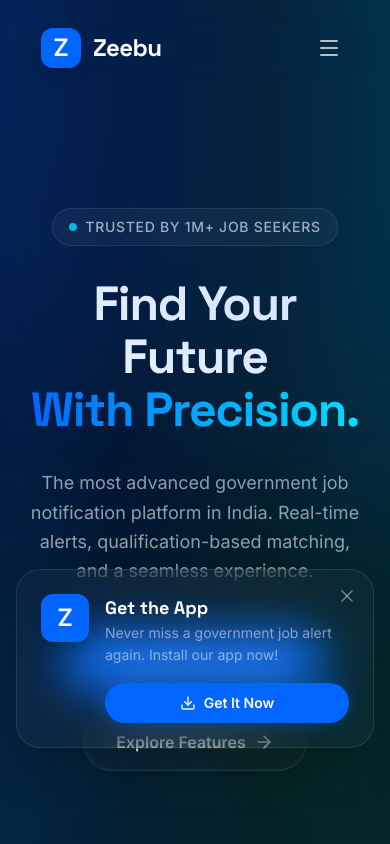
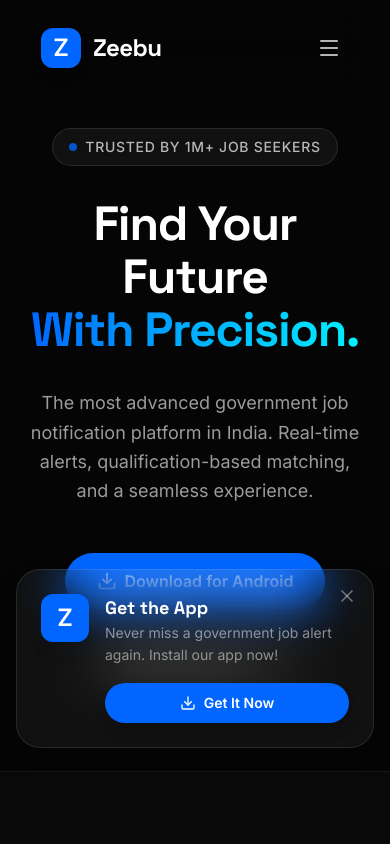
Before and after one commit to namoshiva01/Zeebu-job-finder, a React (Vite) app: page / in a window 390 px wide. Shown: the top 844 px of the page. Built offline with nearby package versions, Linux system fonts and the light colour scheme.

Commit message:
feat: Improve UI styling and layout
Refactors CSS to use cleaner Tailwind classes and removes redundant background gradients. Updates the hero section layout for better presentation and introduces a new background mesh element.

```diff
--- a/src/index.css
+++ b/src/index.css
@@ -16,42 +16,36 @@
   body {
     @apply font-sans bg-[#050505] text-white selection:bg-primary selection:text-white;
     -webkit-font-smoothing: antialiased;
-    background-image:
-      radial-gradient(at 0% 0%, rgba(0, 102, 255, 0.25) 0px, transparent 50%),
-      radial-gradient(at 100% 0%, rgba(0, 240, 255, 0.15) 0px, transparent 50%),
-      radial-gradient(at 50% 50%, rgba(0, 102, 255, 0.1) 0px, transparent 50%);
-    background-attachment: scroll;
   }
 }
 
 @layer components {
   .btn-primary {
-    @apply bg-primary text-white px-8 py-4 rounded-full font-bold hover:scale-105 active:scale-95 transition-all flex items-center justify-center gap-2 shadow-[0_0_20px_rgba(0,102,255,0.3)] hover:shadow-[0_0_30px_rgba(0,102,255,0.5)];
+    @apply bg-[#0066FF] text-white px-8 py-4 rounded-full font-bold transition-all flex items-center justify-center gap-2 shadow-lg hover:brightness-110 active:scale-95;
   }
 
   .btn-glass {
-    @apply bg-glass backdrop-blur-md border border-glass-border text-white px-8 py-4 rounded-full font-bold hover:bg-white/10 transition-all flex items-center justify-center gap-2;
+    @apply bg-white/5 backdrop-blur-md border border-white/10 text-white px-8 py-4 rounded-full font-bold hover:bg-white/10 transition-all flex items-center justify-center gap-2;
   }
 
   .glass-card {
-    @apply bg-glass backdrop-blur-xl border border-glass-border rounded-3xl p-8;
+    @apply bg-white/5 backdrop-blur-xl border border-white/10 rounded-3xl p-8;
   }
 
   .section-padding {
     @apply py-20 md:py-32 px-6 max-w-7xl mx-auto;
   }
-
-  .text-gradient {
-    @apply bg-clip-text text-transparent bg-gradient-to-r from-white via-white to-white/50;
-  }
-
-  .text-accent-gradient {
-    @apply bg-clip-text text-transparent bg-gradient-to-r from-primary to-accent;
-  }
 }
 
-.mesh-gradient {
+.bg-mesh {
+  position: fixed;
+  inset: 0;
+  z-index: -1;
   background-color: #050505;
+  background-image:
+    radial-gradient(at 0% 0%, rgba(0, 102, 255, 0.2) 0px, transparent 50%),
+    radial-gradient(at 100% 0%, rgba(0, 240, 255, 0.1) 0px, transparent 50%),
+    radial-gradient(at 50% 50%, rgba(0, 102, 255, 0.05) 0px, transparent 50%);
 }
 
 .animate-float {
--- a/src/pages/Home.tsx
+++ b/src/pages/Home.tsx
@@ -4,23 +4,24 @@
 
 export const Home = () => {
   return (
-    <div className="min-h-screen relative">
+    <div className="min-h-screen relative bg-[#050505]">
+      <div className="bg-mesh" />
       <SEO
         title={`${APP_NAME} - Premium Government Job Alerts`}
         description={`Experience the future of job hunting with ${APP_NAME}. Fast, reliable, and beautifully designed for the modern job seeker.`}
       />
 
       {/* Hero Section */}
-      <section className="relative min-h-[80vh] flex items-center justify-center pt-32 pb-20 z-10">
-        <div className="section-padding text-center">
+      <section className="relative min-h-[80vh] flex items-center justify-center pt-32 pb-20">
+        <div className="max-w-7xl mx-auto px-6 text-center">
           <div className="inline-flex items-center gap-2 px-4 py-2 rounded-full bg-white/5 border border-white/10 mb-8 backdrop-blur-md">
-            <span className="w-2 h-2 rounded-full bg-accent animate-pulse" />
+            <span className="w-2 h-2 rounded-full bg-[#0066FF] animate-pulse" />
             <span className="text-sm font-medium text-white/70 tracking-wider uppercase">Trusted by 1M+ Job Seekers</span>
           </div>
 
           <h1 className="text-5xl md:text-8xl font-display font-bold mb-8 leading-[1.1] tracking-tight text-white">
             Find Your Future <br />
-            <span className="text-accent-gradient">With Precision.</span>
+            <span className="bg-clip-text text-transparent bg-gradient-to-r from-[#0066FF] to-[#00F0FF]">With Precision.</span>
           </h1>
 
           <p className="text-lg md:text-xl text-white/60 max-w-2xl mx-auto mb-12 leading-relaxed">
@@ -29,21 +30,15 @@
           </p>
 
           <div className="flex flex-col sm:flex-row items-center justify-center gap-6">
-            <a href={PLAY_STORE_URL} target="_blank" rel="noopener noreferrer" className="btn-primary group">
-              <Download size={20} className="group-hover:translate-y-1 transition-transform" />
+            <a href={PLAY_STORE_URL} target="_blank" rel="noopener noreferrer" className="btn-primary">
+              <Download size={20} />
               Download for Android
             </a>
-            <button className="btn-glass group">
+            <button className="btn-glass">
               Explore Features
-              <ArrowRight size={20} className="group-hover:translate-x-1 transition-transform" />
+              <ArrowRight size={20} />
             </button>
           </div>
-        </div>
-
-        {/* Background Decorative Elements */}
-        <div className="absolute inset-0 pointer-events-none overflow-hidden">
-          <div className="absolute -top-1/2 -left-1/4 w-[1000px] h-[1000px] bg-primary/20 rounded-full blur-[120px] animate-pulse" />
-          <div className="absolute -bottom-1/2 -right-1/4 w-[800px] h-[800px] bg-accent/10 rounded-full blur-[120px] animate-pulse" style={{ animationDelay: '-3s' }} />
         </div>
       </section>
 
@@ -52,8 +47,8 @@
         <div className="max-w-7xl mx-auto px-6">
           <div className="grid grid-cols-2 md:grid-cols-4 gap-12">
             {[
-              { label: "Active Users", value: "1M+", icon: <Users className="text-primary" /> },
-              { label: "Job Alerts", value: "5M+", icon: <Zap className="text-accent" /> },
+              { label: "Active Users", value: "1M+", icon: <Users className="text-[#0066FF]" /> },
+              { label: "Job Alerts", value: "5M+", icon: <Zap className="text-[#00F0FF]" /> },
               { label: "States Covered", value: "28", icon: <Globe className="text-blue-400" /> },
               { label: "Success Rate", value: "99%", icon: <ShieldCheck className="text-emerald-400" /> },
             ].map((stat, i) => (
@@ -62,7 +57,7 @@
                 className="text-center"
               >
                 <div className="flex justify-center mb-4">{stat.icon}</div>
-                <div className="text-4xl font-display font-bold mb-2">{stat.value}</div>
+                <div className="text-4xl font-display font-bold mb-2 text-white">{stat.value}</div>
                 <div className="text-white/40 text-sm uppercase tracking-widest">{stat.label}</div>
               </div>
             ))}
@@ -71,10 +66,10 @@
       </section>
 
       {/* Features Bento Grid */}
-      <section className="section-padding">
+      <section className="py-20 md:py-32 px-6 max-w-7xl mx-auto">
         <div className="text-center mb-20">
-          <h2 className="text-4xl md:text-6xl font-display font-bold mb-6">
-            Engineered for <span className="text-accent-gradient">Speed.</span>
+          <h2 className="text-4xl md:text-6xl font-display font-bold mb-6 text-white">
+            Engineered for <span className="bg-clip-text text-transparent bg-gradient-to-r from-[#0066FF] to-[#00F0FF]">Speed.</span>
           </h2>
           <p className="text-white/50 text-xl max-w-2xl mx-auto">
             We've rebuilt the job search experience from the ground up.
@@ -84,64 +79,64 @@
 
         <div className="grid grid-cols-1 md:grid-cols-3 gap-6">
           {/* Large Feature */}
-          <div className="md:col-span-2 glass-card group overflow-hidden relative">
+          <div className="md:col-span-2 bg-white/5 backdrop-blur-xl border border-white/10 rounded-3xl p-8 group overflow-hidden relative">
             <div className="relative z-10">
-              <div className="w-14 h-14 bg-primary/20 rounded-2xl flex items-center justify-center mb-8 text-primary">
+              <div className="w-14 h-14 bg-[#0066FF]/20 rounded-2xl flex items-center justify-center mb-8 text-[#0066FF]">
                 <Bell size={32} />
               </div>
-              <h3 className="text-3xl font-display font-bold mb-4">Instant Notifications</h3>
+              <h3 className="text-3xl font-display font-bold mb-4 text-white">Instant Notifications</h3>
               <p className="text-white/50 text-lg max-w-md">
                 Our proprietary engine scans official gazettes 24/7.
                 Be the first to know when a new opportunity arises.
               </p>
             </div>
-            <div className="absolute top-0 right-0 w-64 h-64 bg-primary/10 rounded-full blur-3xl group-hover:bg-primary/20 transition-colors" />
+            <div className="absolute top-0 right-0 w-64 h-64 bg-[#0066FF]/10 rounded-full blur-3xl" />
           </div>
 
           {/* Small Feature */}
-          <div className="glass-card group">
-            <div className="w-14 h-14 bg-accent/20 rounded-2xl flex items-center justify-center mb-8 text-accent">
+          <div className="bg-white/5 backdrop-blur-xl border border-white/10 rounded-3xl p-8 group">
+            <div className="w-14 h-14 bg-[#00F0FF]/20 rounded-2xl flex items-center justify-center mb-8 text-[#00F0FF]">
               <ShieldCheck size={32} />
             </div>
-            <h3 className="text-2xl font-display font-bold mb-4">Verified Data</h3>
+            <h3 className="text-2xl font-display font-bold mb-4 text-white">Verified Data</h3>
             <p className="text-white/50">
               Every listing is cross-checked with official government sources.
             </p>
           </div>
 
           {/* Small Feature */}
-          <div className="glass-card group">
+          <div className="bg-white/5 backdrop-blur-xl border border-white/10 rounded-3xl p-8 group">
             <div className="w-14 h-14 bg-blue-400/20 rounded-2xl flex items-center justify-center mb-8 text-blue-400">
               <Smartphone size={32} />
             </div>
-            <h3 className="text-2xl font-display font-bold mb-4">Native UI</h3>
+            <h3 className="text-2xl font-display font-bold mb-4 text-white">Native UI</h3>
             <p className="text-white/50">
               A buttery smooth experience optimized for all Android devices.
             </p>
           </div>
 
           {/* Large Feature */}
-          <div className="md:col-span-2 glass-card group relative overflow-hidden">
+          <div className="md:col-span-2 bg-white/5 backdrop-blur-xl border border-white/10 rounded-3xl p-8 group relative overflow-hidden">
             <div className="relative z-10">
               <div className="w-14 h-14 bg-emerald-400/20 rounded-2xl flex items-center justify-center mb-8 text-emerald-400">
                 <Zap size={32} />
               </div>
-              <h3 className="text-3xl font-display font-bold mb-4">Smart Filters</h3>
+              <h3 className="text-3xl font-display font-bold mb-4 text-white">Smart Filters</h3>
               <p className="text-white/50 text-lg max-w-md">
                 Filter by qualification, state, or department.
                 Find exactly what you're looking for in seconds.
               </p>
             </div>
-            <div className="absolute bottom-0 right-0 w-80 h-80 bg-emerald-400/5 rounded-full blur-3xl group-hover:bg-emerald-400/10 transition-colors" />
+            <div className="absolute bottom-0 right-0 w-80 h-80 bg-emerald-400/5 rounded-full blur-3xl" />
           </div>
         </div>
       </section>
 
       {/* CTA Section */}
-      <section className="section-padding relative">
-        <div className="glass-card text-center py-20 relative overflow-hidden">
+      <section className="py-20 md:py-32 px-6 max-w-7xl mx-auto relative">
+        <div className="bg-white/5 backdrop-blur-xl border border-white/10 rounded-3xl p-8 text-center py-20 relative overflow-hidden">
           <div className="relative z-10">
-            <h2 className="text-4xl md:text-6xl font-display font-bold mb-8">Ready to start your <br /> career journey?</h2>
+            <h2 className="text-4xl md:text-6xl font-display font-bold mb-8 text-white">Ready to start your <br /> career journey?</h2>
             <p className="text-white/50 text-xl mb-12 max-w-xl mx-auto">
               Join thousands of successful candidates who found their dream job through {APP_NAME}.
             </p>
@@ -154,7 +149,7 @@
           </div>
 
           {/* Background Glow */}
-          <div className="absolute top-1/2 left-1/2 -translate-x-1/2 -translate-y-1/2 w-full h-full bg-primary/10 blur-[120px] pointer-events-none" />
+          <div className="absolute top-1/2 left-1/2 -translate-x-1/2 -translate-y-1/2 w-full h-full bg-[#0066FF]/10 blur-[120px] pointer-events-none" />
         </div>
       </section>
     </div>
```
